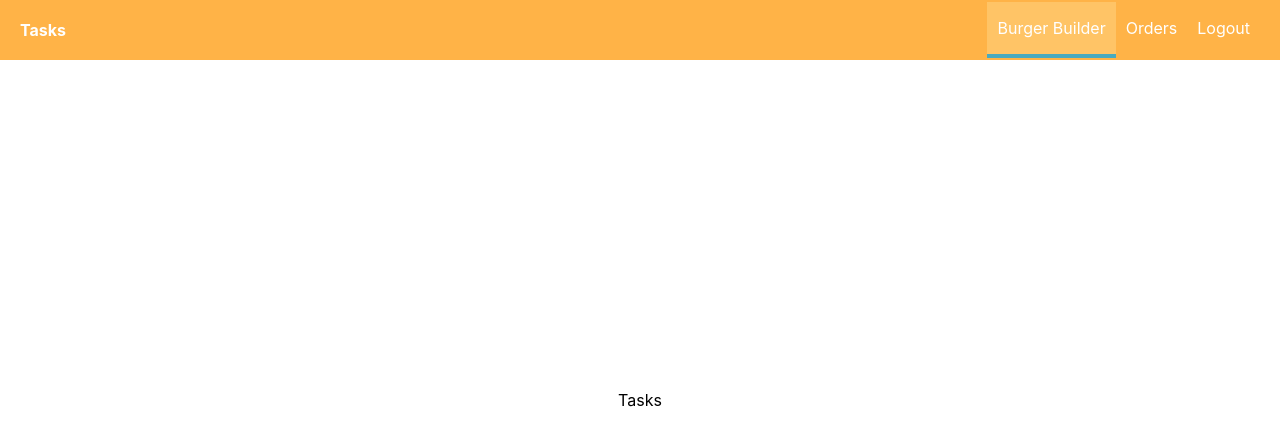
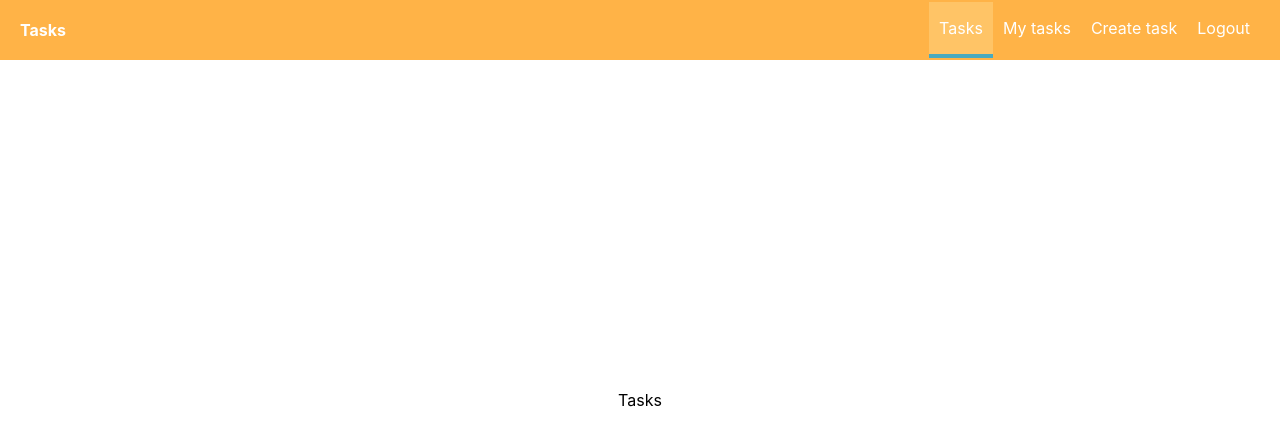
Before and after one commit to Babiy7/nerdysoft-test, a React (Create React App) app: page / in a window 1280 px wide. Shown: the top 446 px of the page. Built offline with nearby package versions, Linux system fonts and the light colour scheme; sample sign-in values are in the browser's storage.

Commit message:
Added new navigation item.

```diff
--- a/src/components/UI/Navigation/NavigationItems/NavigationItems.js
+++ b/src/components/UI/Navigation/NavigationItems/NavigationItems.js
@@ -6,10 +6,13 @@ const NavigationItems = props => {
   return (
     <ul className={classes.NavigationItems}>
       <NavigationItem clicked={props.clicked} exact link="/">
-        Burger Builder
+        Tasks
       </NavigationItem>
-      <NavigationItem clicked={props.clicked} link="/orders">
-        Orders
+      <NavigationItem clicked={props.clicked} link="/my-tasks">
+        My tasks
+      </NavigationItem>
+      <NavigationItem clicked={props.clicked} link="/create">
+        Create task
       </NavigationItem>
       <NavigationItem clicked={props.clicked} link="/logout">
         Logout
```
